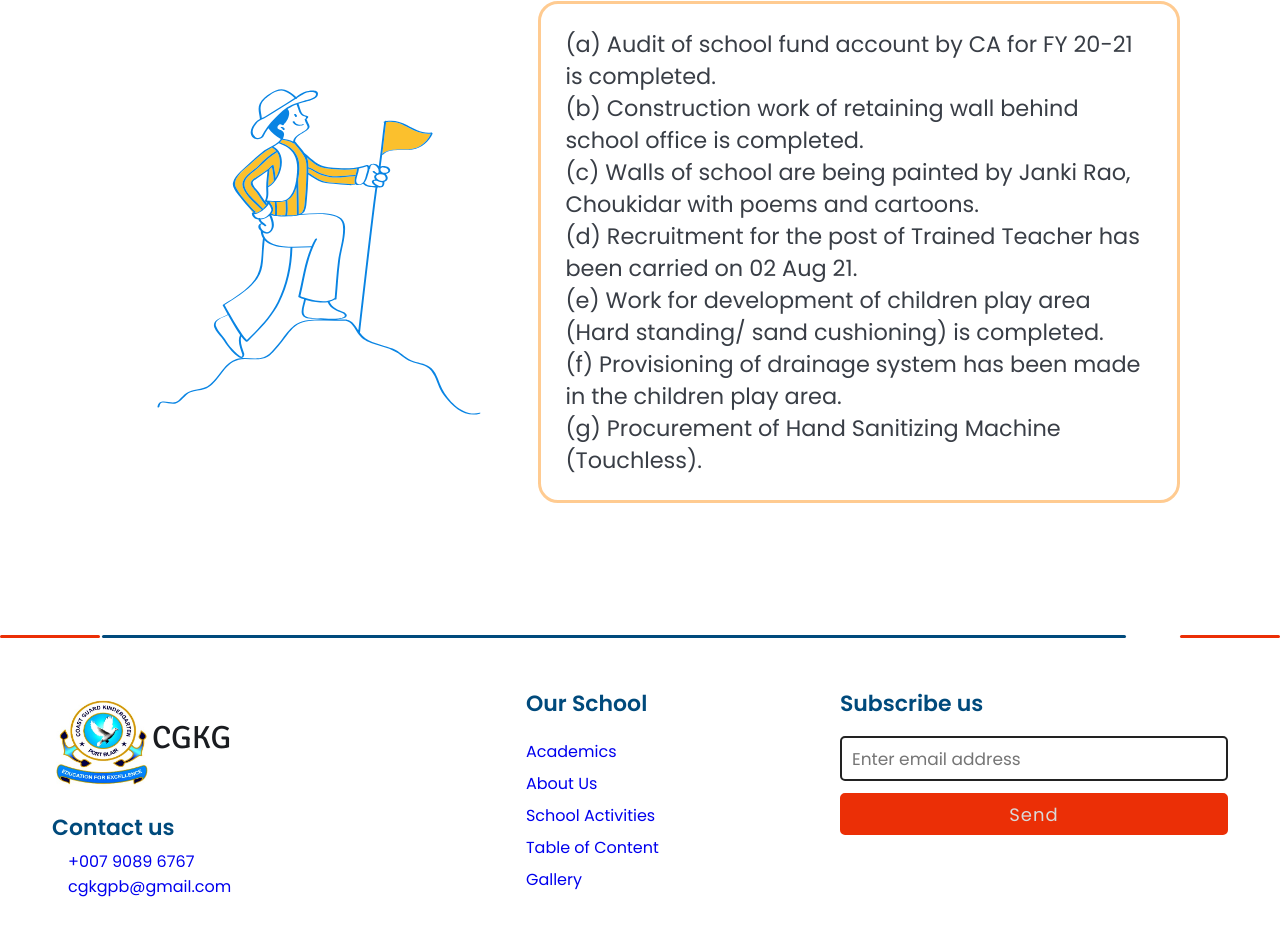
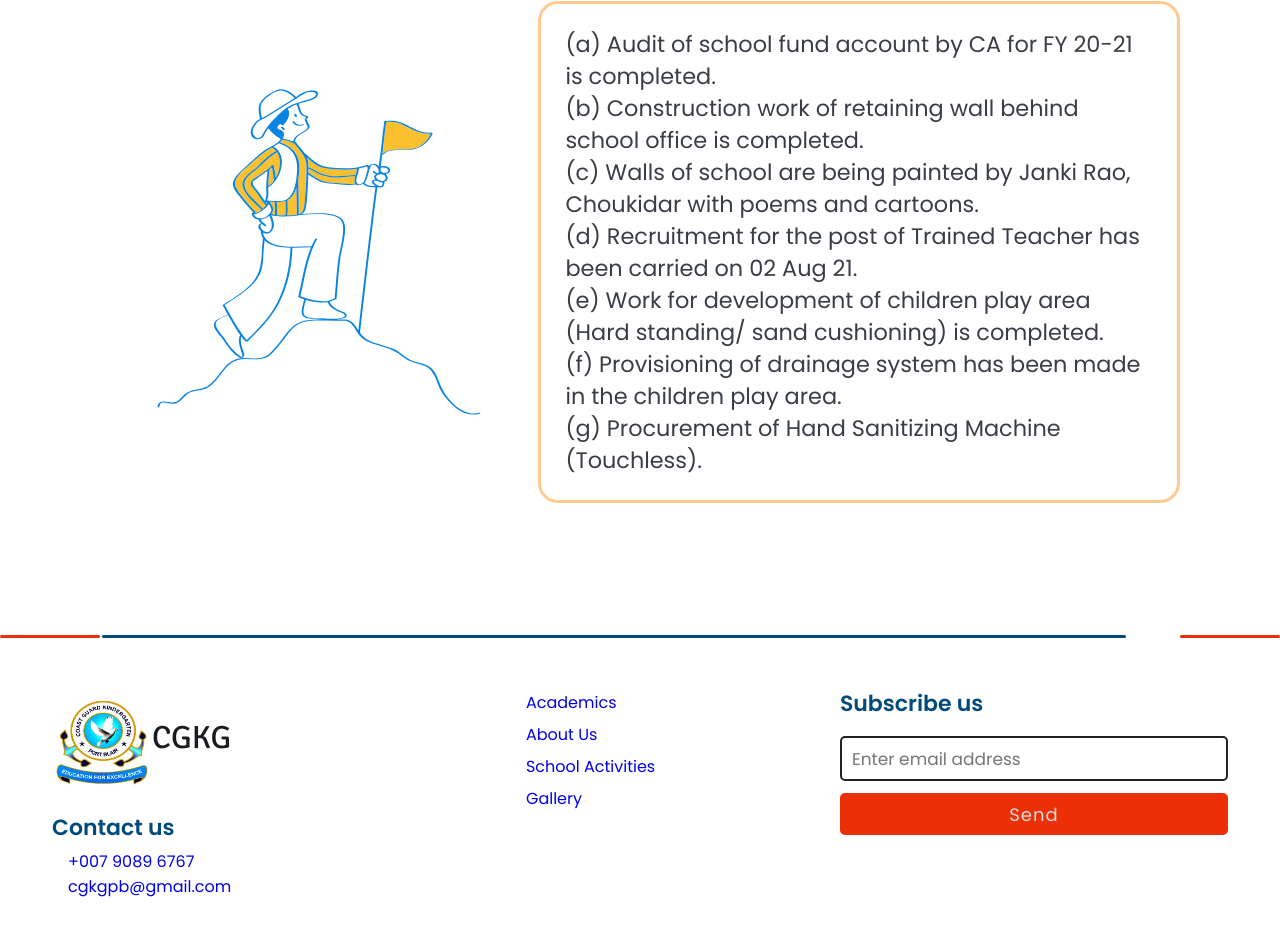
Before and after one commit to Vaishakh-Nambiar/cgkgpbr.in, a plain HTML site: page pages.html in a window 1280 px wide. Shown: the part 1549-2484 px from the top of the page. Drawn offline with Linux system fonts and the light colour scheme.

Commit message:
update home on evrypage

```diff
--- a/pages.html
+++ b/pages.html
@@ -144,12 +144,10 @@
                 </div>
             </div>
             <div class="middle box">
-                <div class="topic">Our School</div>
-                <div><a href="#">Academics</a></div>
-                <div><a href="#">About Us</a></div>
-                <div><a href="#">School Activities</a></div>
-                <div><a href="#">Table of Content</a></div>
-                <div><a href="#">Gallery</a></div>
+                <div><a href="academics.html">Academics</a></div>
+                <div><a href="design.html">About Us</a></div>
+                <div><a href="resource/Adobe Scan 30 Nov 2021 (1).pdf">School Activities</a></div>
+                <div><a href="#gallery">Gallery</a></div>
             </div>
             <div class="right box">
                 <div class="topic">Subscribe us</div>
```
Also changed, not shown: LEARNING MATERIALS.HTML (+4 -6 lines), SCHOOL MANAGEMENT COMMITTEE.HTML (+4 -6 lines), academics.html (+7 -9 lines), assets_facilities.html (+4 -6 lines), design.html (+10 -6 lines), school staff.html (+4 -6 lines).
